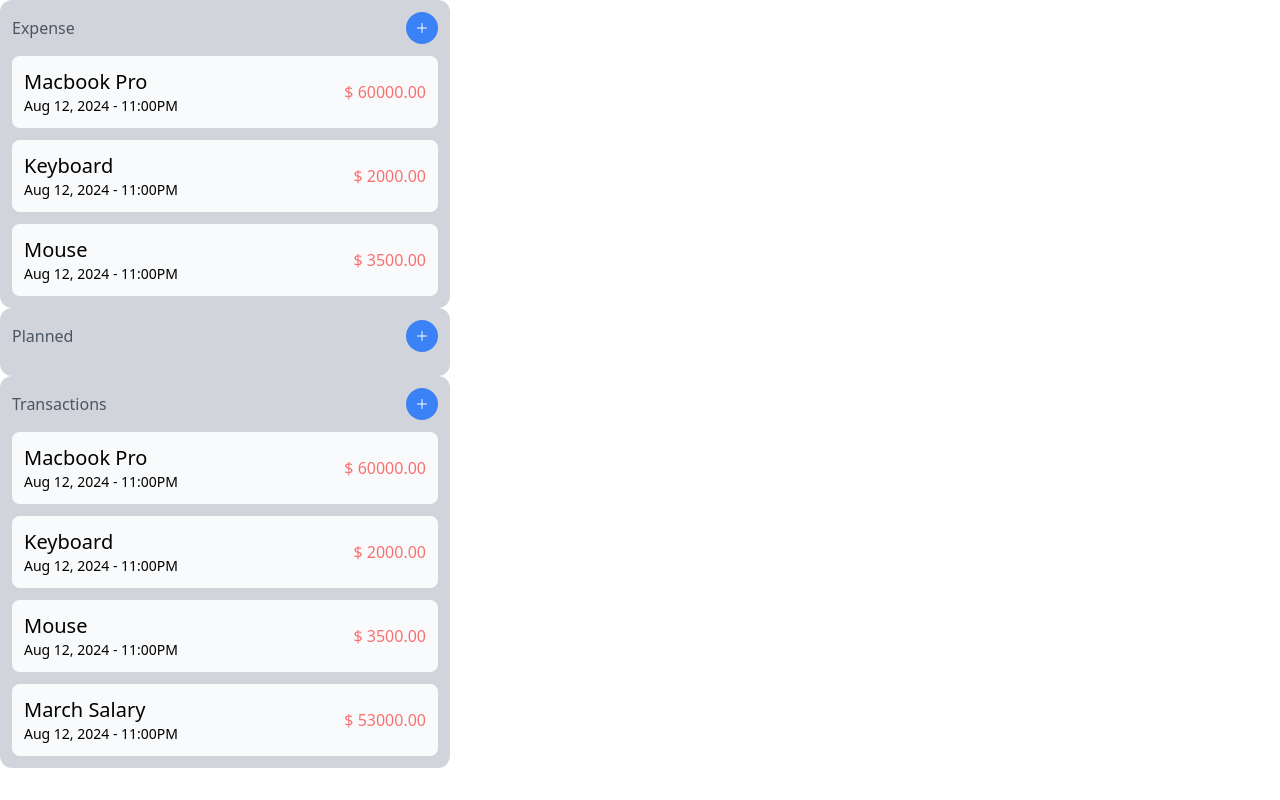
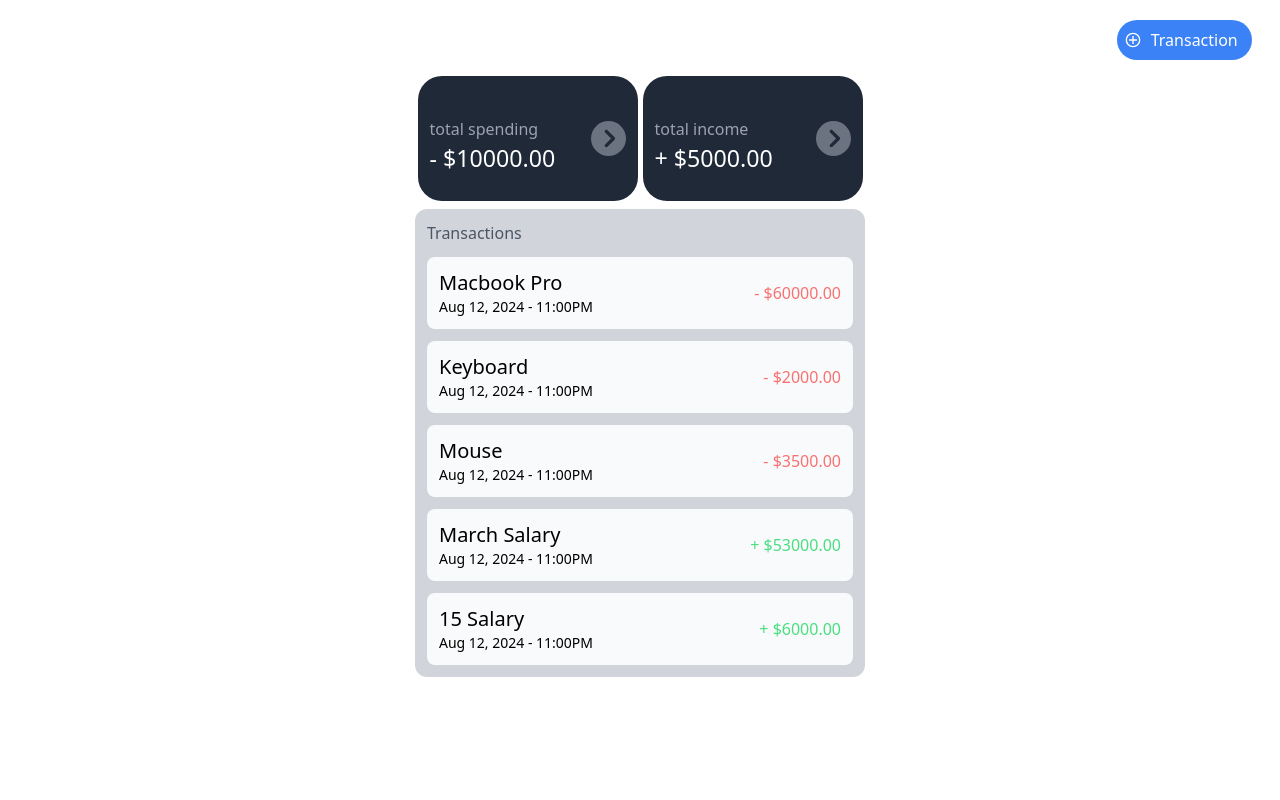
Before and after one commit to weraldco/ExpenseTrackerApp, a React (Vite) app: page / in a window 1280 px wide. Built offline with nearby package versions, Linux system fonts and the light colour scheme.

Commit message:
added totalamountcard

```diff
--- a/src/components/Expenses.tsx
+++ b/src/components/Expenses.tsx
@@ -1,5 +1,4 @@
 import { useState } from 'react';
-import { IoAdd } from 'react-icons/io5';
 import { useSelector } from 'react-redux';
 import { ExpenseT } from '../reduxStore/slice/expenseSlice';
 import { RootState } from '../reduxStore/store';
@@ -9,6 +8,8 @@
 	componentType: string;
 };
 export default function Expenses({ componentType }: ExpenseProps) {
+	const showModal = useSelector((state) => state.modal);
+	console.log(showModal);
 	const [isModalShow, setModalShow] = useState(false);
 	const data = useSelector((state: RootState) => state.expense);
 	const collectionOfExpenses =
@@ -32,14 +33,6 @@
 			<div className="bg-gray-300 w-[450px] grid p-3 rounded-xl">
 				<div className="relative transition-all grid grid-cols-2 items-center mb-3">
 					<h1 className=" text-gray-600 bg-gray-300">{titleType}</h1>
-					<div className=" grid place-content-end">
-						<button
-							className="bg-blue-500 text-white p-2 rounded-full hover:bg-blue-400 active:bg-blue-600 transition-all"
-							onClick={() => setModalShow((prev) => !prev)}
-						>
-							<IoAdd />
-						</button>
-					</div>
 				</div>
 				<div className="gap-3 rounded-lg grid">
 					{collectionOfExpenses.map((expense) => (
@@ -55,7 +48,8 @@
 	expense: ExpenseT;
 };
 function ExpenseItem({ expense }: ExpenseItemProps) {
-	const { description, amount } = expense;
+	const { description, type, amount } = expense;
+
 	return (
 		<>
 			<div className="bg-gray-50 p-3 grid grid-cols-2 items-center rounded-lg">
@@ -63,10 +57,23 @@
 					<div className="text-xl">{description} </div>
 					<div className="text-sm">Aug 12, 2024 - 11:00PM</div>
 				</div>
-				<div className="grid place-content-end text-red-400">
-					$ {amount.toFixed(2)}
+				<div className={`grid place-content-end`}>
+					<TextColorType t={type}>{amount}</TextColorType>
 				</div>
 			</div>
 		</>
 	);
 }
+
+function TextColorType({ t, children }: { t: string; children: number }) {
+	switch (t) {
+		case 'expense':
+			return <span className="text-red-400">- ${children.toFixed(2)}</span>;
+		case 'income':
+			return <span className="text-green-400">+ ${children.toFixed(2)}</span>;
+		case 'planned':
+			return <span className="text-blue-400">- ${children.toFixed(2)}</span>;
+		default:
+			break;
+	}
+}
--- /dev/null
+++ b/src/components/Test.tsx
@@ -0,0 +1,12 @@
+import { useDispatch, useSelector } from 'react-redux';
+import { showModal } from '../reduxStore/slice/modalSlice';
+
+export default function Test() {
+	const dispatch = useDispatch();
+
+	return (
+		<>
+			<button onClick={() => dispatch(showModal(true))}>Test</button>
+		</>
+	);
+}
--- /dev/null
+++ b/src/components/TotalAmountCard.tsx
@@ -0,0 +1,28 @@
+import { FaCircleChevronRight } from 'react-icons/fa6';
+
+type TotalAmountCardProps = {
+	type: string;
+	amount: number;
+};
+export default function TotalAmountCard({
+	type,
+	amount,
+}: TotalAmountCardProps) {
+	return (
+		<>
+			<div className="grid grid-cols-3 p-3 w-[220px] h-[125px] bg-gray-800 rounded-3xl  items-center">
+				<div className="grid col-span-2">
+					<span className="text-gray-400 text-[1rem]  mt-4">total {type}</span>
+					<span className="text-white text-[1.45rem] ">
+						{type == 'income' ? '+' : '-'} ${amount.toFixed(2)}
+					</span>
+				</div>
+				<div className="grid place-content-end text-[35px] ">
+					<button className="grid place-content-end text-[35px] text-gray-500 hover:text-white hover: transition-all hover:-translate-y-1">
+						<FaCircleChevronRight />
+					</button>
+				</div>
+			</div>
+		</>
+	);
+}
--- a/src/pages/Home.tsx
+++ b/src/pages/Home.tsx
@@ -1,32 +1,38 @@
+import { useState } from 'react';
+import { GrAddCircle } from 'react-icons/gr';
 import { useSelector } from 'react-redux';
 import Expenses from '../components/Expenses';
 import Modal from '../components/Modal';
-import Transactions from '../components/Transactions';
+import TotalAmountCard from '../components/TotalAmountCard';
 import { RootState } from '../reduxStore/store';
 
 export default function Home() {
-	const expenses = useSelector((state: RootState) => state.expense);
-	console.log(expenses);
-	const date = new Date();
-	console.log(
-		date.toLocaleDateString('en-EN', {
-			day: '2-digit',
-			month: 'short',
-			year: 'numeric',
-		})
-	);
-	console.log(date);
-
+	const [isModalShow, setModalShow] = useState(false);
+	function handleCloseModal(data: boolean) {
+		setModalShow(data);
+	}
 	return (
 		<>
-			<div className="grid place-content-center relative bg-slate-300 w-full">
-				{/* <Modal /> */}
-			</div>
-			<div>
+			<div className="p-5 grid place-content-center gap-2 relative">
+				<Modal onClick={handleCloseModal} isModalShow={isModalShow} />
 				{/* <Transactions /> */}
-				<Expenses componentType="expense" />
+				{/* <Expenses componentType="expense" />
 				<Expenses componentType="planned" />
-				<Expenses componentType="" />
+				<Expenses componentType="" /> */}
+				<button
+					className="bg-blue-500 text-white p-2 rounded-3xl hover:bg-blue-400 active:bg-blue-600 transition-all absolute top-5 right-7 grid grid-cols-2 w-[135px] items-center"
+					onClick={() => setModalShow((prev) => !prev)}
+				>
+					<GrAddCircle />
+					<span className="-ml-10">Transaction</span>
+				</button>
+				<div className="grid grid-cols-2 mt-14 place-items-center">
+					<TotalAmountCard type="spending" amount={10000} />
+					<TotalAmountCard type="income" amount={5000} />
+				</div>
+				<div>
+					<Expenses componentType="" />
+				</div>
 			</div>
 		</>
 	);
--- a/src/reduxStore/slice/expenseSlice.ts
+++ b/src/reduxStore/slice/expenseSlice.ts
@@ -27,6 +27,11 @@
 		amount: 53000,
 		type: 'income',
 	},
+	{
+		description: '15 Salary',
+		amount: 6000,
+		type: 'income',
+	},
 ];
 
 const initialState: ExpenseT[] = dummyData;
--- /dev/null
+++ b/src/reduxStore/slice/modalSlice.ts
@@ -0,0 +1,19 @@
+import { createSlice } from '@reduxjs/toolkit';
+
+type modalProp = {
+	value: boolean;
+};
+const initialState: modalProp = { value: false };
+
+const modalSlice = createSlice({
+	name: 'modal',
+	initialState,
+	reducers: {
+		showModal(state, action) {
+			console.log(action);
+		},
+	},
+});
+
+export const { showModal } = modalSlice.actions;
+export default modalSlice.reducer;
--- a/src/reduxStore/store.ts
+++ b/src/reduxStore/store.ts
@@ -1,9 +1,11 @@
 import { configureStore } from '@reduxjs/toolkit';
 import expenseReducer from './slice/expenseSlice';
+import modalReducer from './slice/modalSlice';
 
 export const store = configureStore({
 	reducer: {
 		expense: expenseReducer,
+		modal: modalReducer,
 	},
 });
 export type RootState = ReturnType<typeof store.getState>;
```
